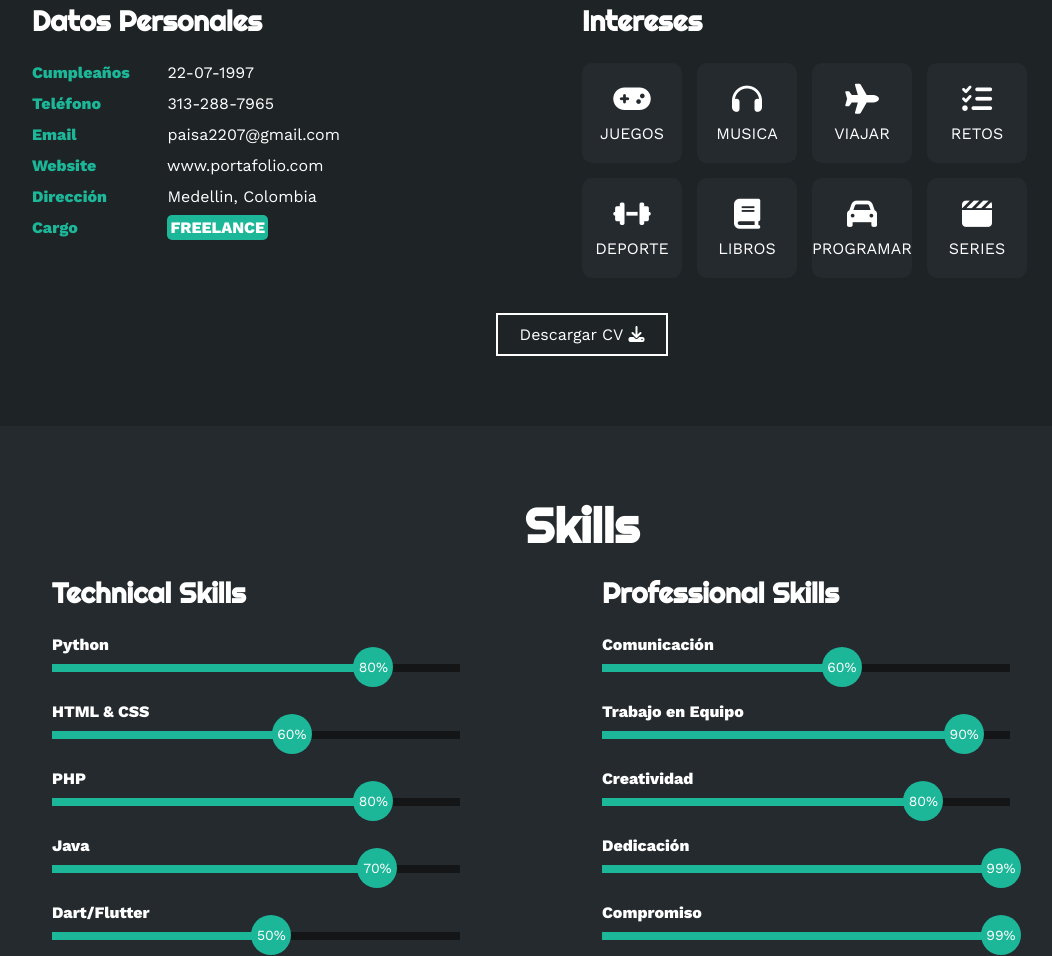
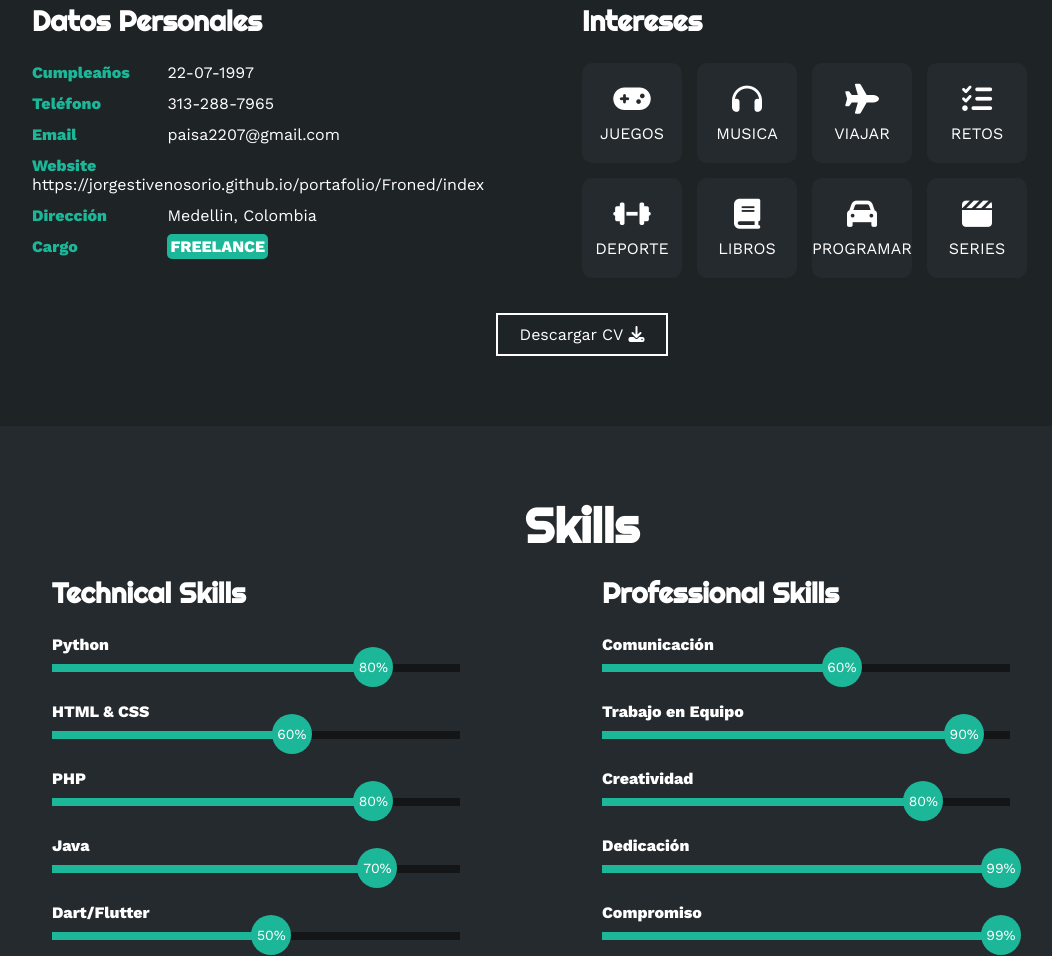
Before and after one commit to jorgeStivenOsorio/portafolio, a plain HTML site: page Froned/index.html in a window 1280 px wide. Shown: the part 1142-2098 px from the top of the page, without its empty margins (58-1110 px from the left). Drawn offline with nearby package versions, Linux system fonts and the light colour scheme; files whose address does not match are found by name.

Commit message:
index.html

```diff
--- a/Froned/index.html
+++ b/Froned/index.html
@@ -80,7 +80,7 @@
                         </li>
                         <li>
                             <strong>Website</strong>
-                            www.portafolio.com
+                            https://jorgestivenosorio.github.io/portafolio/Froned/index
                         </li>
                         <li>
                             <strong>Dirección</strong>
```
